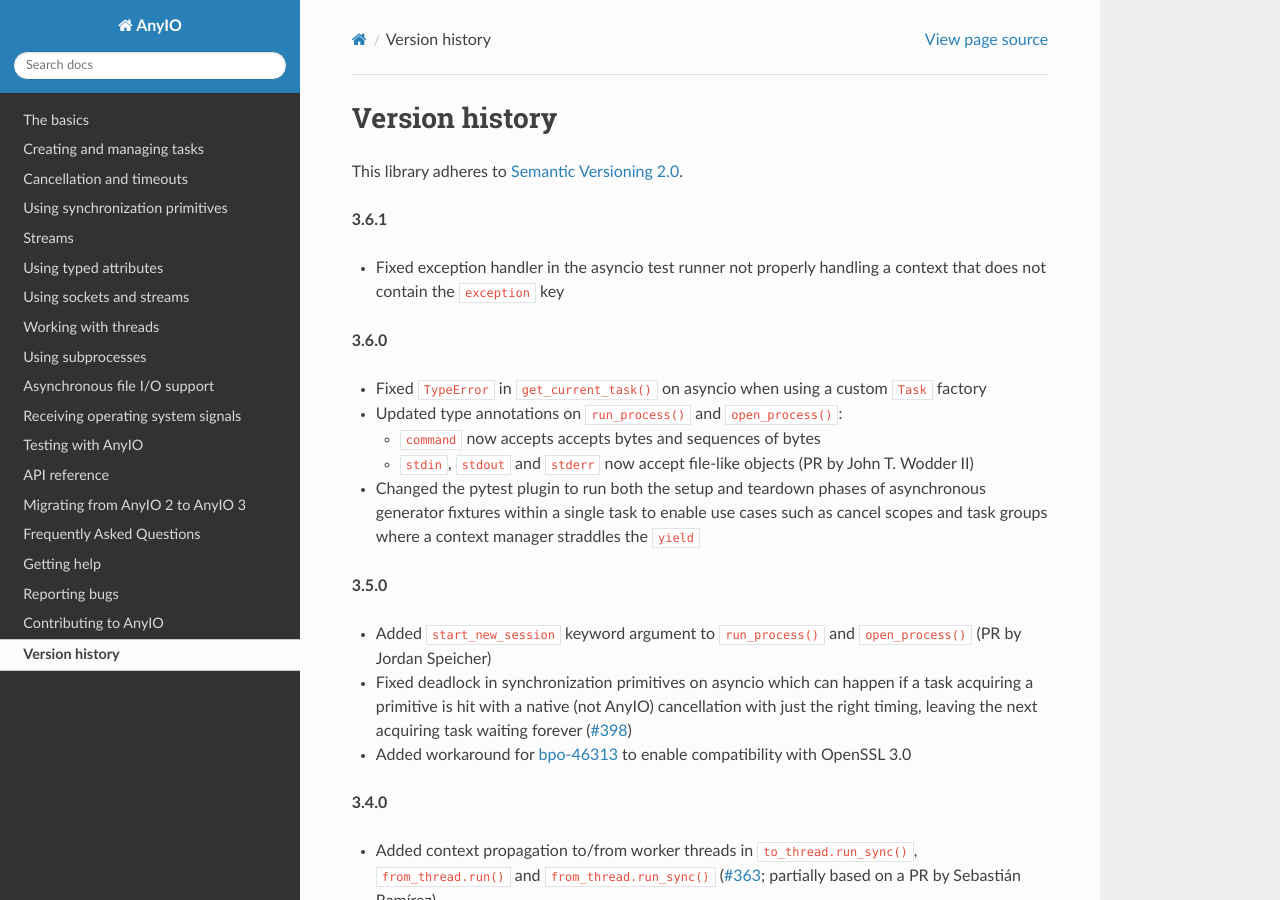
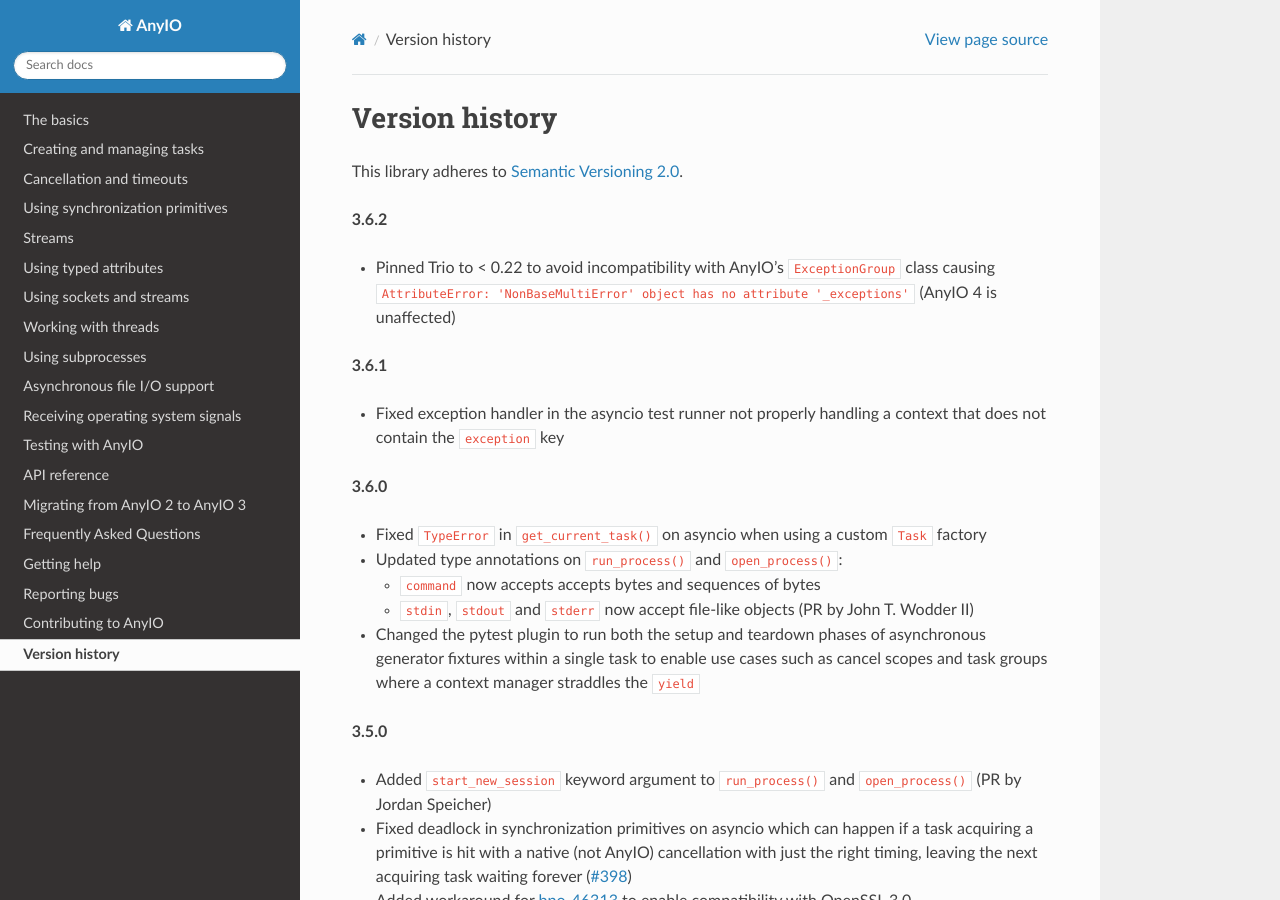
Before and after one commit to agronholm/anyio, a Sphinx documentation site: the page built from docs/versionhistory.rst, in a window 1280 px wide and 900 px high. Built offline with Sphinx 7.4.7 and the Read the Docs theme 2.0.0, drawn with Linux system fonts in a browser that asks for light colours; the version number could not be read and is left out.

Commit message:
Pinned trio to < 0.22 on AnyIO 3.x
The new MultiError is incompatible with AnyIO's ExceptionGroup class.

```diff
--- a/docs/versionhistory.rst
+++ b/docs/versionhistory.rst
@@ -2,6 +2,12 @@
 ===============
 
 This library adheres to `Semantic Versioning 2.0 <http://semver.org/>`_.
+
+**3.6.2**
+
+- Pinned Trio to < 0.22 to avoid incompatibility with AnyIO's ``ExceptionGroup`` class
+  causing ``AttributeError: 'NonBaseMultiError' object has no attribute '_exceptions'``
+  (AnyIO 4 is unaffected)
 
 **3.6.1**
 
--- a/setup.cfg
+++ b/setup.cfg
@@ -52,7 +52,7 @@
     trustme
     uvloop < 0.15; python_version < '3.7' and (platform_python_implementation == 'CPython' and platform_system != 'Windows')
     uvloop >= 0.15; python_version >= '3.7' and (platform_python_implementation == 'CPython' and platform_system != 'Windows')
-trio = trio >= 0.16
+trio = trio >= 0.16, < 0.22
 doc =
     packaging
     sphinx_rtd_theme
```
